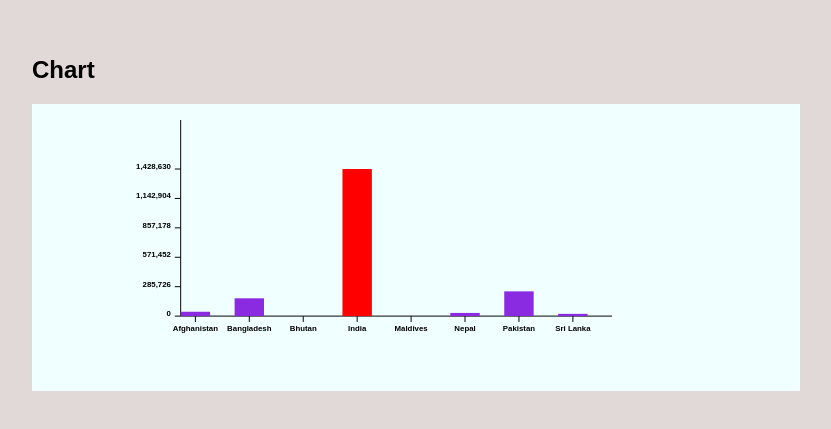
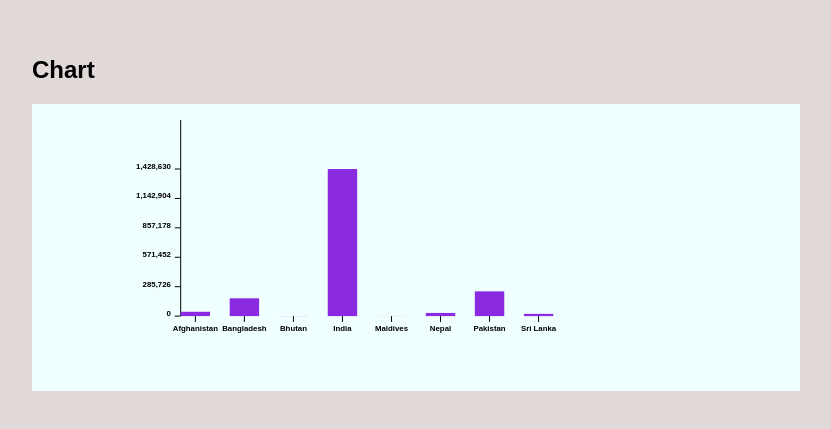
Before and after one commit to Asmita-Nyoupane/svg-charts, a React (Vite) app: page / in a window 1280 px wide. Shown: the part 143-572 px from the top of the page, without its empty margins (224-1055 px from the left). Built offline with nearby package versions, Linux system fonts and the light colour scheme.

Commit message:
extract calculation in chart

```diff
--- a/src/App.jsx
+++ b/src/App.jsx
@@ -4,9 +4,7 @@ import Chart from "./component/chart";
 import LineChart from "./component/line-chart";
 import XAxis from "./component/x-axis";
 import YAxis from "./component/y-axis";
-import { BAR_MARGIN, BAR_WIDTH, LINE_CHART_WIDTH } from "./lib/constant";
 import { barData } from "./lib/data";
-import { highestValue } from "./lib/utility";
 
 const valueKey = "stats.value";
 const labelKey = "country.name";
@@ -18,23 +16,10 @@ function App() {
     <>
       <div className="legend"> Chart</div>
 
-      <Chart width={LINE_CHART_WIDTH}>
-        <YAxis max={highestValue(barData, valueKey)} />
-        <XAxis
-          width={
-            type === "bar"
-              ? barData.length * (BAR_MARGIN + BAR_WIDTH)
-              : LINE_CHART_WIDTH
-          }
-          data={barData}
-          labelKey={labelKey}
-          type={type}
-        />
-        {type === "bar" ? (
-          <BarChart data={barData} valueKey={valueKey} />
-        ) : (
-          <LineChart data={barData} valueKey={valueKey} />
-        )}
+      <Chart data={barData} valueKey={valueKey} type={type} labelKey={labelKey}>
+        <YAxis />
+        <XAxis />
+        {type === "bar" ? <BarChart /> : <LineChart />}
       </Chart>
     </>
   );
--- a/src/component/Bar.jsx
+++ b/src/component/Bar.jsx
@@ -1,27 +1,17 @@
 import React from "react";
-import {
-  calculateYPosition,
-  getNestedValue,
-  highestValue,
-} from "../lib/utility";
-import { BAR_MARGIN, BAR_WIDTH, CHART_HEIGHT } from "../lib/constant";
+import { BAR_WIDTH } from "../lib/constant";
 
-const BarChart = ({ data, valueKey }) => {
-  const max = highestValue(data, valueKey);
+const BarChart = ({ precomputedData, max, value }) => {
   return (
     <>
-      {data.map((item, index) => {
-        const value = getNestedValue(item, valueKey);
-        const yPosition = calculateYPosition(value, max, CHART_HEIGHT);
-        const scaledHeight = CHART_HEIGHT - yPosition;
-
+      {precomputedData.map((item, index) => {
         return (
           <rect
             key={`bar-${index}`}
-            x={index * (BAR_WIDTH + BAR_MARGIN)}
-            y={yPosition}
+            x={item.xPosition}
+            y={item.yPosition}
             width={BAR_WIDTH}
-            height={scaledHeight}
+            height={item.height}
             fill={value === max ? "red" : "blueviolet"}
           />
         );
--- a/src/component/chart.jsx
+++ b/src/component/chart.jsx
@@ -1,15 +1,53 @@
 import React from "react";
-import { CHART_HEIGHT } from "../lib/constant";
+import {
+  BAR_MARGIN,
+  BAR_WIDTH,
+  CHART_HEIGHT,
+  LINE_CHART_WIDTH,
+} from "../lib/constant";
+import {
+  calculateYPosition,
+  getNestedValue,
+  highestValue,
+} from "../lib/utility";
 
-const Chart = ({ width, children }) => {
+const Chart = ({ children, data, valueKey, labelKey, type = "bar" }) => {
+  const max = highestValue(data, valueKey);
+  const pointGap = LINE_CHART_WIDTH / (data.length - 1);
+  const width =
+    type === "bar" ? data.length * (BAR_MARGIN + BAR_WIDTH) : LINE_CHART_WIDTH;
+
+  // calculate x and y position
+  const precomputedData = data.map((item, i) => {
+    const value = getNestedValue(item, valueKey);
+    const yPosition = calculateYPosition(value, max, CHART_HEIGHT);
+    const height = CHART_HEIGHT - yPosition;
+    const xPosition =
+      type === "bar" ? i * (BAR_MARGIN + BAR_MARGIN) : i * pointGap;
+    const label = getNestedValue(item, labelKey);
+    return {
+      ...item,
+      value,
+      yPosition,
+      xPosition,
+      label,
+      width,
+      type,
+      height,
+      value,
+    };
+  });
+
   return (
     <svg
-      viewBox={`-60 0 ${width} ${CHART_HEIGHT + 60}`}
+      viewBox={`-60 0 ${LINE_CHART_WIDTH} ${CHART_HEIGHT + 60}`}
       width="100%"
       height="70%"
       preserveAspectRatio="xMidYMax meet"
     >
-      {children}
+      {React.Children.map(children, (child) =>
+        React.cloneElement(child, { precomputedData, max })
+      )}
     </svg>
   );
 };
--- a/src/component/line-chart.jsx
+++ b/src/component/line-chart.jsx
@@ -1,27 +1,12 @@
 import React from "react";
-import {
-  calculateYPosition,
-  getNestedValue,
-  highestValue,
-} from "../lib/utility";
-import { CHART_HEIGHT, LINE_CHART_WIDTH } from "../lib/constant";
 
-const LineChart = ({ data, valueKey }) => {
-  const max = highestValue(data, valueKey);
-  const pointGap = LINE_CHART_WIDTH / (data.length - 1);
-
-  // Calculate points
-  const points = data.map((item, index) => {
-    const value = getNestedValue(item, valueKey);
-    const x = index * pointGap;
-    const y = calculateYPosition(value, max, CHART_HEIGHT);
-
-    return { x, y };
-  });
-
+const LineChart = ({ precomputedData }) => {
   // Create line path
-  const linePath = points
-    .map((point, index) => `${index === 0 ? "M" : "L"} ${point.x} ${point.y}`)
+  const linePath = precomputedData
+    .map(
+      (point, index) =>
+        `${index === 0 ? "M" : "L"} ${point.xPosition} ${point.yPosition}`
+    )
     .join(" ");
 
   return (
@@ -30,11 +15,11 @@ const LineChart = ({ data, valueKey }) => {
       <path d={linePath} fill="none" stroke="blueviolet" strokeWidth="2" />
 
       {/* Draw Points */}
-      {points.map((point, index) => (
+      {precomputedData.map((point, index) => (
         <circle
           key={`point-${index}`}
-          cx={point.x}
-          cy={point.y}
+          cx={point.xPosition}
+          cy={point.yPosition}
           r={2}
           fill="red"
         />
--- a/src/component/x-axis.jsx
+++ b/src/component/x-axis.jsx
@@ -1,15 +1,7 @@
 import React from "react";
-import {
-  BAR_MARGIN,
-  BAR_WIDTH,
-  CHART_HEIGHT,
-  LINE_CHART_WIDTH,
-} from "../lib/constant";
-import { getNestedValue } from "../lib/utility";
+import { BAR_WIDTH, CHART_HEIGHT } from "../lib/constant";
 
-const XAxis = ({ width, data, labelKey, type = "line" }) => {
-  // Calculate points
-  const pointGap = LINE_CHART_WIDTH / (data.length - 1);
+const XAxis = ({ width, precomputedData, type = "bar" }) => {
   return (
     <>
       <line
@@ -21,19 +13,17 @@ const XAxis = ({ width, data, labelKey, type = "line" }) => {
         strokeWidth={"1"}
       />
       {/* Horizontal rendering of labels */}
-      {data?.map((item, index) => (
+      {precomputedData?.map((item, index) => (
         <g
           key={`x-tick-${index}`}
           transform={`translate(
             ${
-              type === "line"
-                ? index * pointGap
-                : index * (BAR_WIDTH + BAR_MARGIN) + BAR_WIDTH / 2
+              type === "bar" ? item.xPosition + BAR_WIDTH / 2 : item.xPosition
             }, ${CHART_HEIGHT})`}
         >
           <line x1={0} x2={0} y1={0} y2={6} stroke="black" />
           <text textAnchor="middle" y={15}>
-            {getNestedValue(item, labelKey)}
+            {item.label}
           </text>
         </g>
       ))}
```
